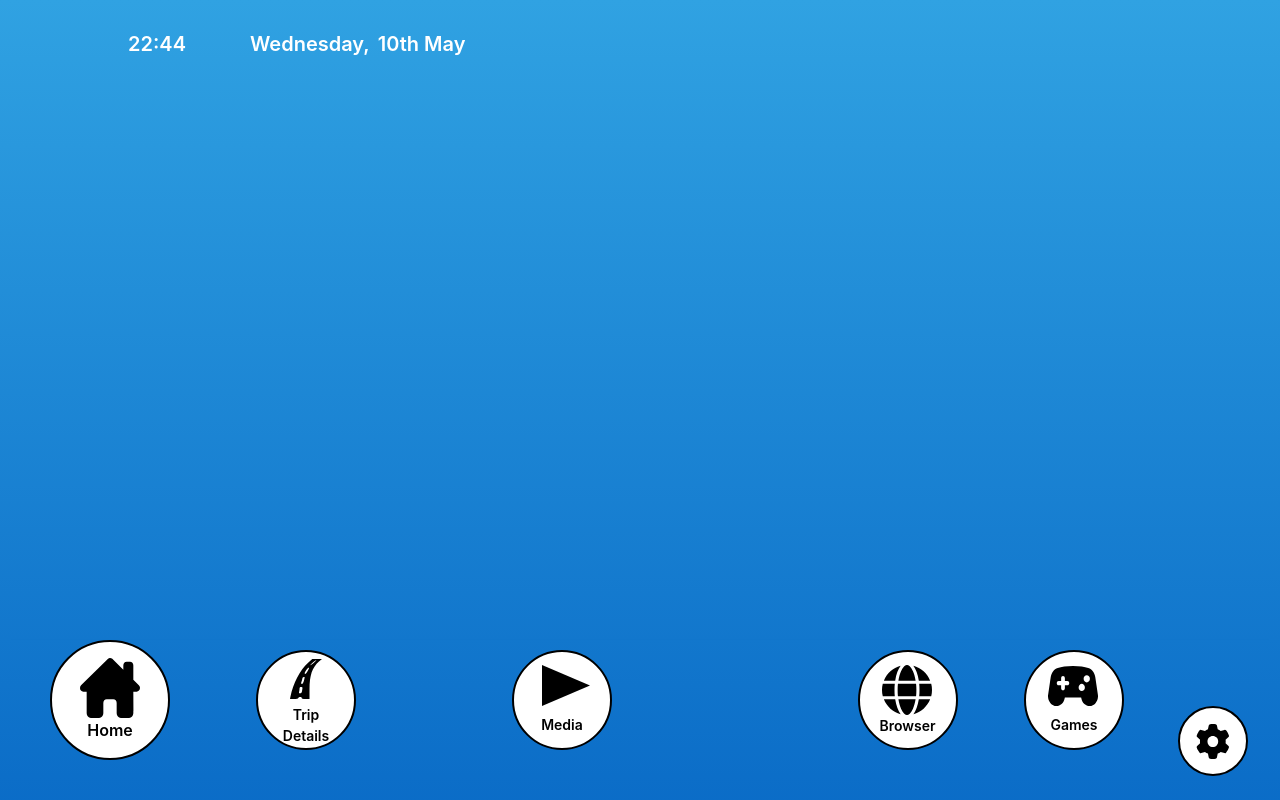
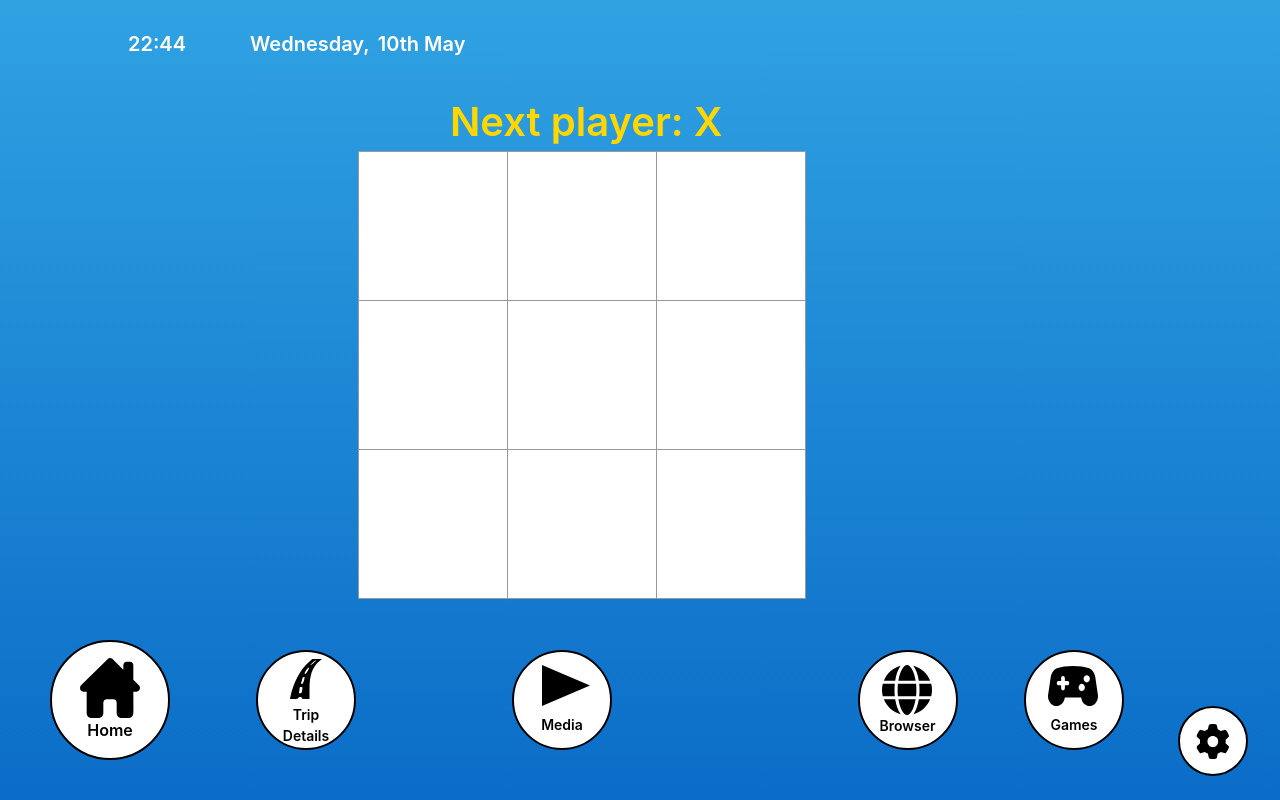
Before and after one commit to jnluis/BatalhaBus, a React (Create React App) app: page /JogoGalo in a window 1280 px wide. Built offline with nearby package versions, Linux system fonts and the light colour scheme.

Commit message:
trip details

```diff
--- a/src/App.js
+++ b/src/App.js
@@ -7,6 +7,7 @@ import Games from "./pages/games/games";
 import Browser from "./pages/browser/browser";
 import Home from "./pages/home/home";
 import TripDetails from "./pages/trip-details/TripDetails";
+import TicTacToe from "./pages/Jogo_Galo/components/TicTacToe";
 
 function App() {
   return (
@@ -21,6 +22,7 @@ function App() {
           <Route path="/games" element={<Games />} />
           <Route path="/settings" element={<SettingsPage />} />
           <Route path ="/trip-details" element={<TripDetails/>} />
+          <Route path ="/JogoGalo" element = {<TicTacToe/>} />
 
 
         </Routes>
--- /dev/null
+++ b/src/pages/Jogo_Galo/JogoGalo.jsx
@@ -0,0 +1,11 @@
+import React from "react";
+import TicTacToe from "./components/TicTacToe";
+
+
+function JogoGalo() {
+  return (
+    <TicTacToe />
+  );
+}
+
+export default JogoGalo;
--- /dev/null
+++ b/src/pages/Jogo_Galo/components/TicTacToe.css
@@ -0,0 +1,55 @@
+.game {
+    display: flex;
+    flex-direction: row;
+  }
+
+  .game-board {
+    margin-right: 20px;
+    position: "relative";
+    left: "30%";
+    font-size: "22px";
+    margin-bottom: "10px";
+  }
+
+  .board-row:after {
+    clear: both;
+    content: "";
+    display: table;
+  }
+
+  .square {
+    background: #fff;
+    border: 1px solid #999;
+    float: left;
+    font-size: 24px;
+    font-weight: bold;
+    line-height: 34px;
+    height: 150px;
+    margin-right: -1px;
+    margin-top: -1px;
+    padding: 0;
+    text-align: center;
+    width: 150px;
+    cursor: pointer;
+  }
+
+  .square:focus {
+    outline: none;
+  }
+
+  .game-info {
+    margin-top: -30px;
+    margin-left:450px;
+    font-size: 40px;
+    font-weight: 600;
+    color: #FFD700 ;
+  }
+
+  .status {
+    font-weight: bold;
+    margin-bottom: 10px;
+  }
+
+  .bold {
+    font-weight: bold;
+  }
--- /dev/null
+++ b/src/pages/Jogo_Galo/components/TicTacToe.jsx
@@ -0,0 +1,79 @@
+import React, { useState } from 'react';
+import './TicTacToe.css';
+
+function TicTacToe() {
+  const [board, setBoard] = useState(Array(9).fill(null));
+  const [xIsNext, setXIsNext] = useState(true);
+
+  const handleClick = (index) => {
+    const boardCopy = [...board];
+    if (calculateWinner(boardCopy) || boardCopy[index]) return;
+    boardCopy[index] = xIsNext ? 'X' : 'O';
+    setBoard(boardCopy);
+    setXIsNext(!xIsNext);
+  };
+
+  const renderSquare = (index) => {
+    return (
+      <button className="square" onClick={() => handleClick(index)}>
+        {board[index]}
+      </button>
+    );
+  };
+
+  const winner = calculateWinner(board);
+  const status = winner ? `Winner: ${winner}` : `Next player: ${xIsNext ? 'X' : 'O'}`;
+
+  return (
+    <>
+    <div id = "status" className="game-info" >{status}</div>
+    <div className="game">
+      <div className="game-board" style={{
+                position: "relative",
+                left: "30%",
+                fontsize: "22px",
+                marginBottom: "10px",
+              }}>
+        <div className="board-row">
+          {renderSquare(0)}
+          {renderSquare(1)}
+          {renderSquare(2)}
+        </div>
+        <div className="board-row">
+          {renderSquare(3)}
+          {renderSquare(4)}
+          {renderSquare(5)}
+        </div>
+        <div className="board-row">
+          {renderSquare(6)}
+          {renderSquare(7)}
+          {renderSquare(8)}
+        </div>
+      </div>
+
+    </div>
+    </>
+  );
+}
+
+function calculateWinner(board) {
+  const lines = [
+    [0, 1, 2],
+    [3, 4, 5],
+    [6, 7, 8],
+    [0, 3, 6],
+    [1, 4, 7],
+    [2, 5, 8],
+    [0, 4, 8],
+    [2, 4, 6],
+  ];
+  for (let i = 0; i < lines.length; i++) {
+    const [a, b, c] = lines[i];
+    if (board[a] && board[a] === board[b] && board[a] === board[c]) {
+      return board[a];
+    }
+  }
+  return null;
+}
+
+export default TicTacToe;
--- a/src/pages/games/games.jsx
+++ b/src/pages/games/games.jsx
@@ -4,6 +4,7 @@ import CutTheRope from "../../assets/CutTheRope.svg";
 import Chess from "../../assets/Chess.svg";
 import CarRacing from "../../assets/CarRacing.svg";
 import Modal from "./components/modal.jsx";
+import { Link } from "react-router-dom";
 
 const socialLinks = {
   "Jogo do Galo": [" ", JogoGalo],
@@ -17,7 +18,7 @@ function Games() {
   const [modalMessage, setModalMessage] = useState("");
 
   const handleClick = (name) => {
-    if (name === "Jogo do Galo" || name === "Chess") {
+    if (name === "Cut the Rope" || name === "Chess" || name === "Car Racing") {
       setIsModalOpen(true);
       setModalMessage("Jogo não disponível");
       setTimeout(() => setIsModalOpen(false), 1000);
@@ -32,11 +33,18 @@ function Games() {
   return (
     <>
       <div className="grid grid-cols-2 md:grid-cols-3 lg:grid-cols-4" style={gridStyle}>
-        {Object.entries(socialLinks).map(([name, [link, picture]]) => (
-          <div
-          key={name}
-            className=" text-white p-4 text-center"
-          >
+        {Object.entries(socialLinks).map(([name, [link, picture]], index) => (
+          <div key={name} className=" text-white p-4 text-center">
+            {index === 0 ? (
+              <Link to={"/JogoGalo"}>
+                <img
+                  src={picture}
+                  alt={name}
+                  className="mx-auto px-0 mb-2 h-36 cursor-pointer"
+                  style={gridStyle}
+                />
+              </Link>
+            ) : (
               <img
                 src={picture}
                 alt={name}
@@ -44,6 +52,7 @@ function Games() {
                 className="mx-auto px-0 mb-2 h-36 cursor-pointer"
                 style={gridStyle}
               />
+            )}
             <span className="text-lg font-medium" style={{ marginRight: 89}}>{name}</span>
           </div>
         ))}
--- a/src/pages/trip-details/TripDetails.jsx
+++ b/src/pages/trip-details/TripDetails.jsx
@@ -44,11 +44,15 @@ function TripDetails() {
     <div id="map" style={{ height: '455px', width: '460px' , borderRadius: '10px', left: '120px' }}>
     </div>
     </div>
-     <div className="ml-[290px] mt-[5px] text-[24px]"> {/* mexer aqui quando se acrescentar o botão do TRIP ID */}
-     <span className="text-white font-semibold ml-[40px] mt-[40px]">
-      Check Trip Details:
+     <div className="ml-[290px] text-[24px]"> {/* mexer aqui quando se acrescentar o botão do TRIP ID */}
+     <span className="text-white font-semibold  mt-[30px] ">
+      Want to get information
+      <br/>
+      about your full trip? <br/>
+      <br/>
     </span>
-     <button className="font-bold w-[274px] h-[64px] text-white text-[24px] bg-[#259D49] border-[#3ED26A] border-4 rounded-[10px]">INSERT TICKET ID</button>
+
+     <button className="font-bold w-[274px] h-[80px] text-white text-[24px] bg-[#259D49] border-[#3ED26A] border-4 rounded-[10px]">CHECK YOUR TRIP DETAILS</button>
     <DropDown/>
     </div>
   </div>
--- a/src/pages/trip-details/components/DropDown.jsx
+++ b/src/pages/trip-details/components/DropDown.jsx
@@ -4,7 +4,7 @@ import {ExpandMore } from '@mui/icons-material';
 
 export default function dropdown() {
     return (
-        <div className="dropdown" style={{marginTop:80, marginLeft:-10}}>
+        <div className="dropdown" style={{marginTop:50, marginLeft:-10}}>
 
              <label tabIndex={0} className="btn m-1" style={{textTransform: "none", fontSize:20, backgroundColor: "#ffffff8f",color: "#000000bf"}}>
              <img src={image} alt="MapIcon" className="mr-5"/>
```
Lines whose indentation alone changed are shown as unchanged.
